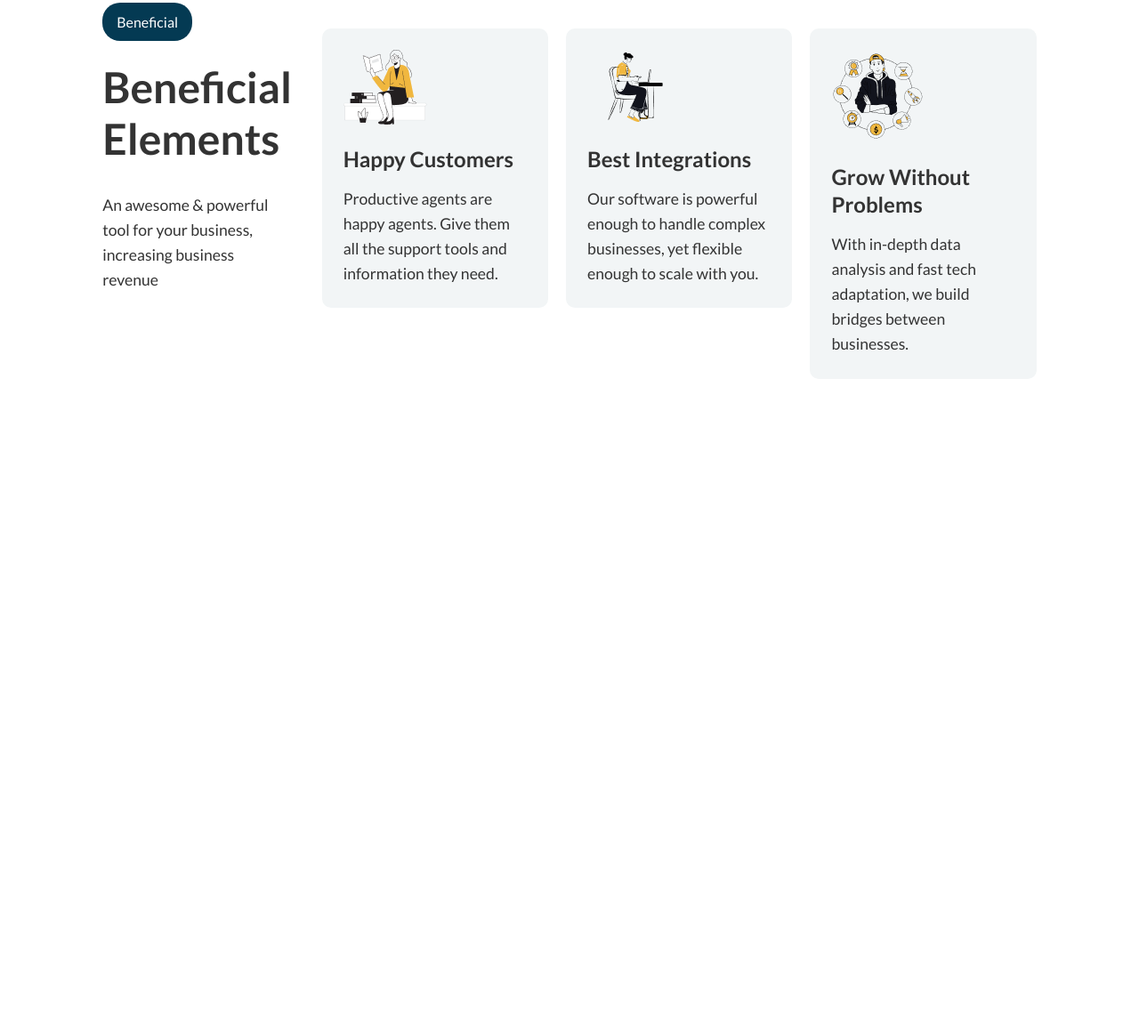
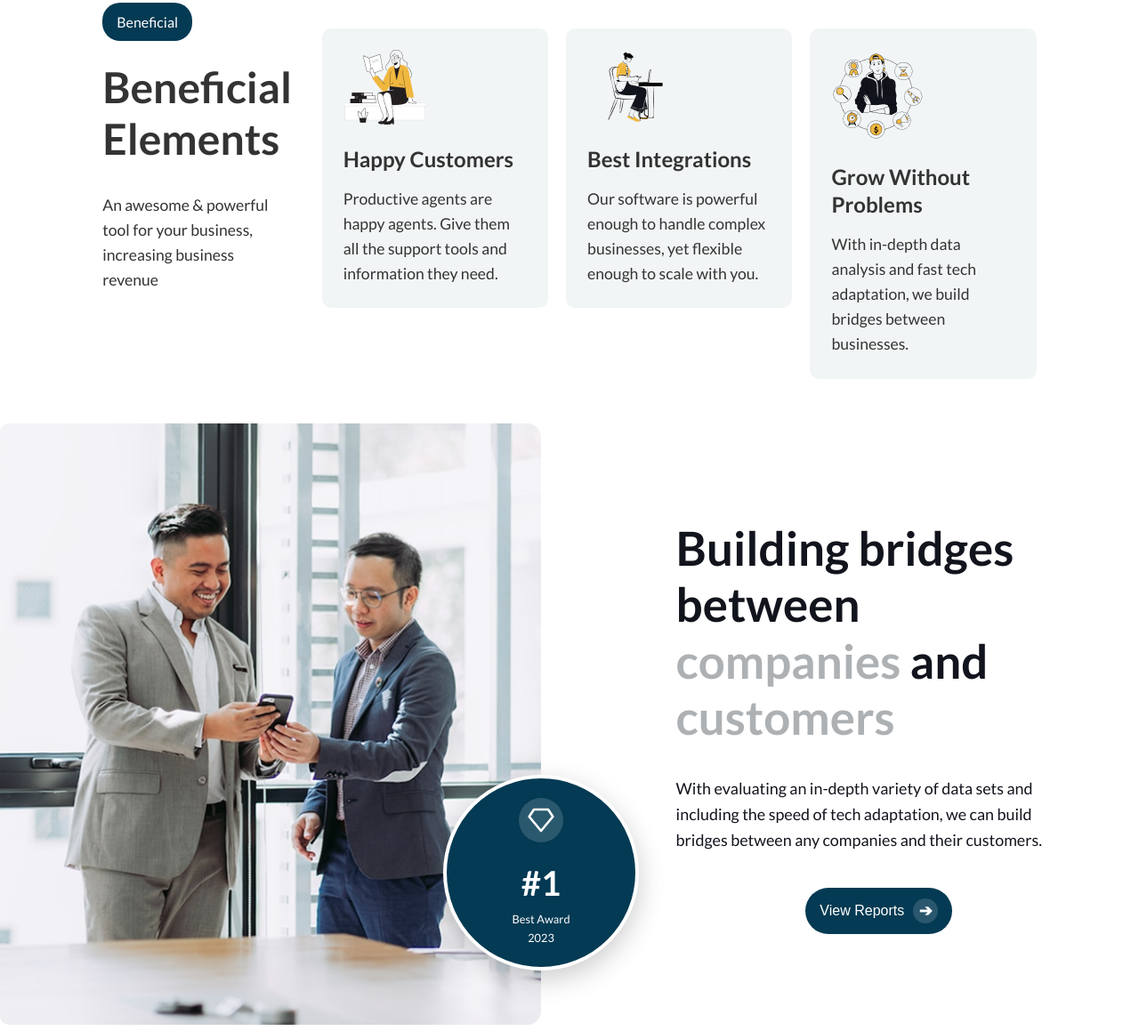
Before and after one commit to Shacksia/trustco-solo, a plain HTML site: page index.html in a window 1280 px wide. Shown: the part 1516-2675 px from the top of the page at 89% size. Before the commit the page ends 1992 px from the top, so only its background shows below. Drawn offline with Linux system fonts and the light colour scheme.

Commit message:
[TR-13]-Design the Building Bridges section
building bridges successfully designed

```diff
--- a/index.html
+++ b/index.html
@@ -165,7 +165,8 @@
             <div class="benefit-card">
                 <img src="assets/Illust 2.png" alt="Best Integrations">
                 <h3>Best Integrations</h3>
-            <p>Our software is powerful enough to handle complex businesses, yet flexible enough to scale with you.</p>
+                <p>Our software is powerful enough to handle complex businesses, yet flexible enough to scale with you.
+                </p>
             </div>
 
             <div class="benefit-card">
@@ -176,7 +177,37 @@
         </div>
     </section>
 
+    <!-- Building Bridges Section  -->
+    <section id="building-bridges" class="bridge-section">
+        <div class="bridge-container">
+            <div class="image-container">
+                <img src="assets/building-bridge.png" alt="Business Connection">
+                <div class="award-badge">
+                    <div class="award-icon-border">
+                        <svg class="award-icon" xmlns="http://www.w3.org/2000/svg" width="24" height="24" viewBox="0 0 24 24" fill="none" stroke="white" stroke-width="2" stroke-linecap="round" stroke-linejoin="round">
+                            <polygon points="6 3 18 3 22 9 12 21 2 9 6 3"></polygon>
+                        </svg>
+                    </div>
 
+
+                    <div class="award-text">
+                        <h3 class="bridge-head">#1</h4>
+                        <p class="bridge-subhead">Best Award</p>
+                        <p class="bridge-subhead">2023</p>
+
+
+                    </div>
+                </div>
+            </div>
+            <div class="content-container">
+                <h2>Building bridges between <span class="highlight">companies</span> and <span
+                        class="highlight">customers</span></h2>
+                <p>With evaluating an in-depth variety of data sets and including the speed of tech adaptation, we can
+                    build bridges between any companies and their customers.</p>
+                <button class="primary-btn btn-arrow">View Reports <span class="arrow-icon">&#10132;</span></button>
+            </div>
+        </div>
+    </section>
 
     <!-- Link JavaScript File -->
     <script src="script.js"></script>
--- a/style.css
+++ b/style.css
@@ -11,7 +11,7 @@
 /* Root Variables */
 :root {
     --primary-color: #043A53;
-    --secondary-color: #6c757d;
+    --secondary-color: #F2F5F629;
     --background-color: #F2F5F6;
     --text-color: #333;
     --primary-btn-color: #043A53;
@@ -767,3 +767,127 @@ font-size: 0.9rem;
         font-size: 0.9rem;
         }
 }
+
+/* Building Bridges styling  */
+ .bridge-section {
+    display: flex;
+    justify-content:space-between;
+    align-items: center;
+
+    padding:0rem 5% 0 0;
+
+}
+#building-bridges .bridge-container {
+
+    display: flex;
+    align-items: center;
+    gap: 10%;
+
+    /* max-width: 1200px; */
+    /* background: white; */
+    /* border-radius: 10px; */
+    /* box-shadow: 0 4px 10px rgba(0, 0, 0, 0.1); */
+    /* overflow: hidden; */
+}
+#building-bridges .image-container {
+    position: relative;
+    width: 50%;
+    /* flex: 1; */
+}
+#building-bridges .image-container img {
+    width: 100%;
+    height: auto;
+    border-top-left-radius: 10px;
+    border-bottom-left-radius: 10px;
+}
+.award-badge {
+    position: absolute;
+    bottom: 10%; /* Adjust position below the image */
+    left: 100%; /* Center it */
+    transform: translateX(-50%); /* Fine-tune centering */
+    background: var(--primary-color);
+    color: var(--text-white);
+    /* padding: 25px; */
+    border-radius: 50%;
+    text-align: center;
+    /* font-size: 16px; */
+    font-weight: bold;
+    display: flex;
+    flex-direction: column;
+    align-items: center;
+    justify-content: center;
+    width: 220px;
+    height: 220px;
+    box-shadow: 0 10px 30px rgba(0, 0, 0, 0.2);
+    border: 4px solid var(--text-white);
+
+}
+.award-icon-border {
+    width: 50px;
+    height: 50px;
+    border-radius: 50%;
+    background-color: var(--secondary-color);
+    display: flex;
+    align-items: center;
+    justify-content: center;
+    text-align: center;
+    margin-bottom: 15px;
+}
+.award-icon {
+    width: 4vw;
+    height: 4vh;
+}
+
+#building-bridges .bridge-head{
+    font-size: 3vw;
+
+}
+#building-bridges .bridge-subhead{
+    font-size: 1vw;
+    color: var(--text-white);
+    line-height: 1.6;
+    padding: 0%;
+    margin: 0;
+    font-weight: 400;
+}
+#building-bridges .content-container {
+    flex: 1;
+    padding: 0 0 0 30px;
+    gap: 20px;
+}
+#building-bridges h2 {
+    font-size: 3.3rem;
+    line-height: 1.2;
+    font-weight: bold;
+    margin-bottom: 15px;
+    color: #12141D;
+}
+#building-bridges .highlight {
+    color: #aeb1b4;
+}
+#building-bridges p {
+    font-size: 1.4vw;
+    color: #12141D;
+    margin-bottom: 20px;
+}
+
+.btn-arrow {
+    background-color: var(--primary-color);
+    color: var(--text-white);
+    display: flex;
+    align-items: center;
+    gap: 10px; /* Space between text and arrow */
+}
+
+.arrow-icon {
+    display: flex;
+    align-items: center;
+    justify-content: center;
+    width: 28px; /* Adjust as needed */
+    height: 28px; /* Same as width for a perfect circle */
+    border-radius: 50%;
+    background-color: var(--secondary-color); /* Background for the rounded arrow */
+    color: var(--text-white); /* Arrow color */
+    font-size: 18px;
+    font-weight: bold;
+}
```
Also changed, not shown: assets/building-bridge.png (added). Lines whose indentation alone changed are shown as unchanged.
